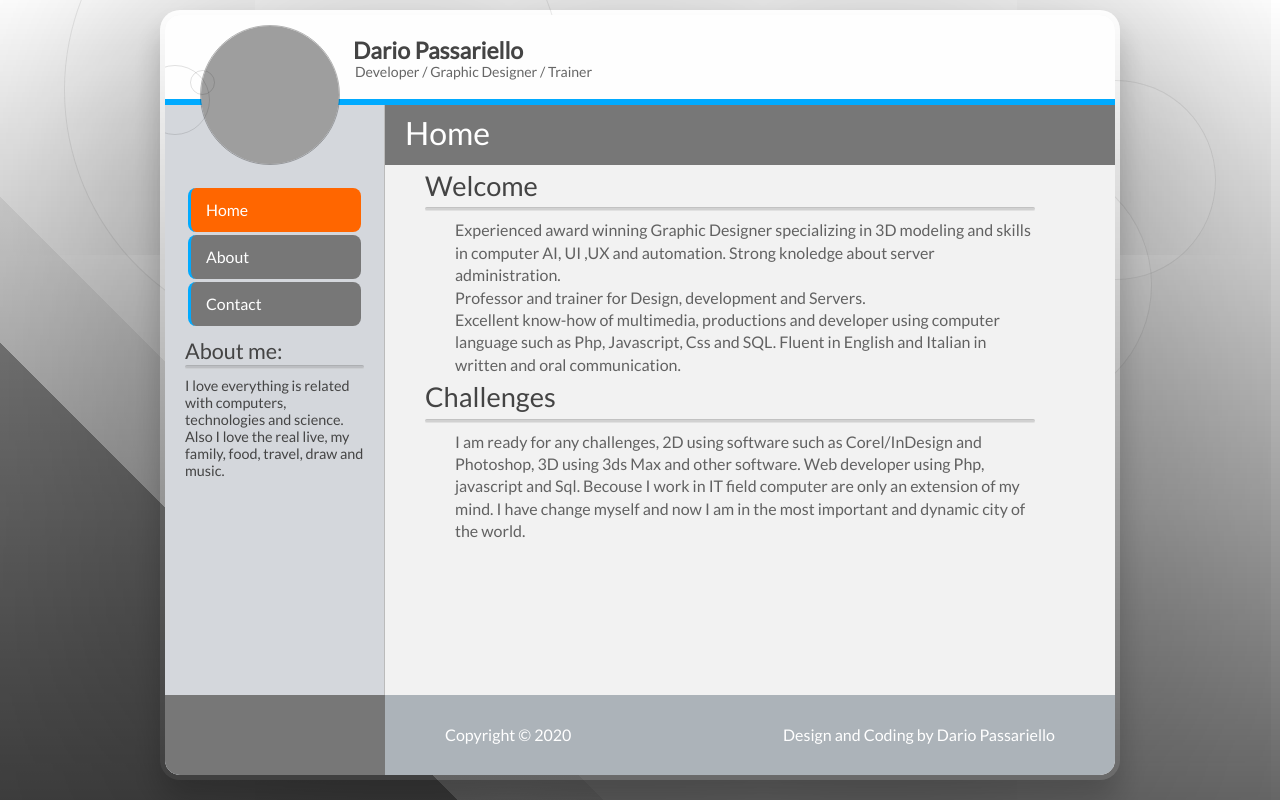
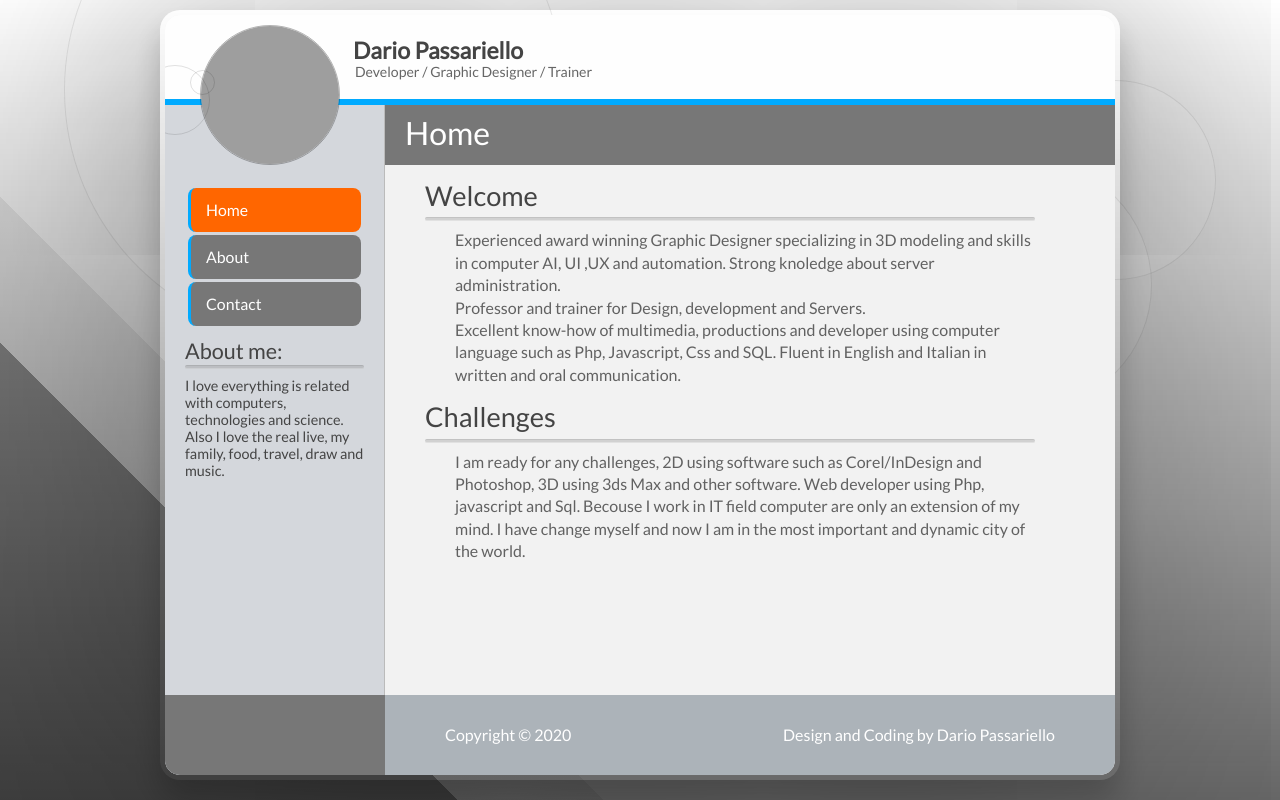
Before and after one commit to passariello/passariello.github.io, a PHP site: page / in a window 1280 px wide. Run offline with PHP 8.4, Linux system fonts and the light colour scheme; grey boxes are pictures that could not be loaded.

Commit message:
small fix

```diff
--- a/css/style.css
+++ b/css/style.css
@@ -157,11 +157,7 @@ SOFTWARE.
 	height:2em;
 	line-height:3em;
 	font-size:1.7em;
-}
-
-.page h2:first-of-type,
-.page h3:first-of-type{
-	margin-top:-20px
+	margin-top:-10px
 }
 
 .page p{
```
